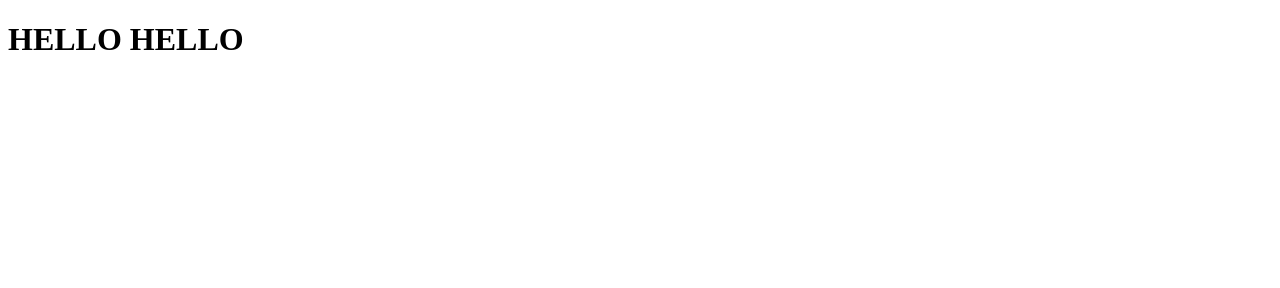
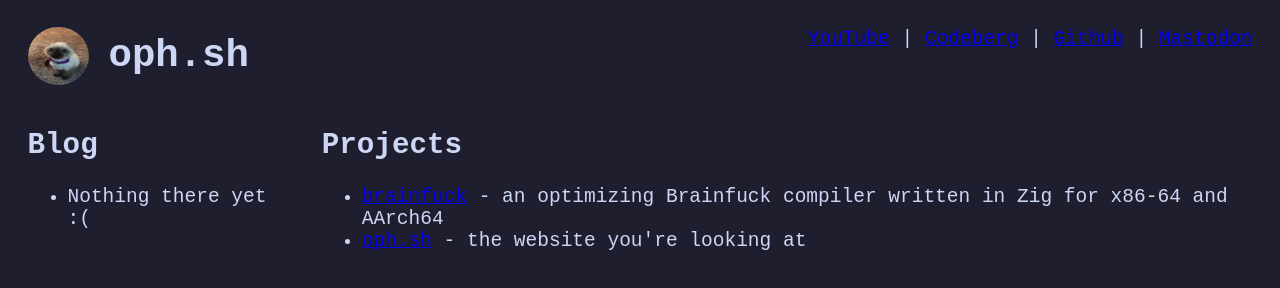
Before and after one commit to Nebularzz/Nebularzz.github.io, a plain HTML site: page index.html in a window 1280 px wide. Drawn offline with Linux system fonts and the light colour scheme.

Commit message:
stuff wowwwwww look at all the pretty things

```diff
--- a/index.html
+++ b/index.html
@@ -3,9 +3,49 @@
 	<head>
 		<meta charset="UTF-8">
 		<meta name="viewport" content="width=device-width, initial-scale=1.0">
-		<title>asdf</title>
+		<title>oph.sh</title>
+		<style>
+			h1,
+			h2,
+			p,
+			li {
+				color: #cdd6f4;
+			}
+		</style>
 	</head>
-	<body>
-		<h1>HELLO HELLO</h1>
+	<body style="font-family: monospace; font-size: 1.5em; padding: 0 1em 0 1em; background-color: #1e1e2e">
+		<div class="header">
+			<div style="float: left; display: flex; align-items: center">
+				<img src="images/earless-cat.jpg" alt="Amazing profile picture" style="height: 3em; margin-right: 1em; border-radius: 50%">
+				<h1>oph.sh</h1>
+			</div>
+			<div style="float: right">
+				<p>
+					<a href="https://youtube.com/@nebularzz">YouTube</a>
+					| <a href="https://codeberg.org/nebular">Codeberg</a>
+					| <a href="https://github.com/Nebularzz">Github</a>
+					| <a rel="me" href="https://mastodon.social/@neb_">Mastodon</a>
+				</p>
+			</div>
+		</div>
+		<div style="clear: both; display: flex">
+		</div>
+		<div class="body" style="display: flex;">
+			<div>
+				<h2>Blog</h2>
+				<ul>
+					<li>Nothing there yet :(</li>
+				</ul>
+			</div>
+			<div style="margin-left: 2em">
+				<h2>Projects</h2>
+				<ul>
+					<li><a href="https://codeberg.org/nebular/brainfuck">brainfuck</a>
+					- an optimizing Brainfuck compiler written in Zig for x86-64 and AArch64</li>
+					<li><a href="https://github.com/Nebularzz/Nebularzz.github.io">oph.sh</a>
+					- the website you're looking at</li>
+				</ul>
+			</div>
+		</div>
 	</body>
 </html>
```
Also changed, not shown: images/earless-cat.jpg (renamed from earless-cat.jpg).
